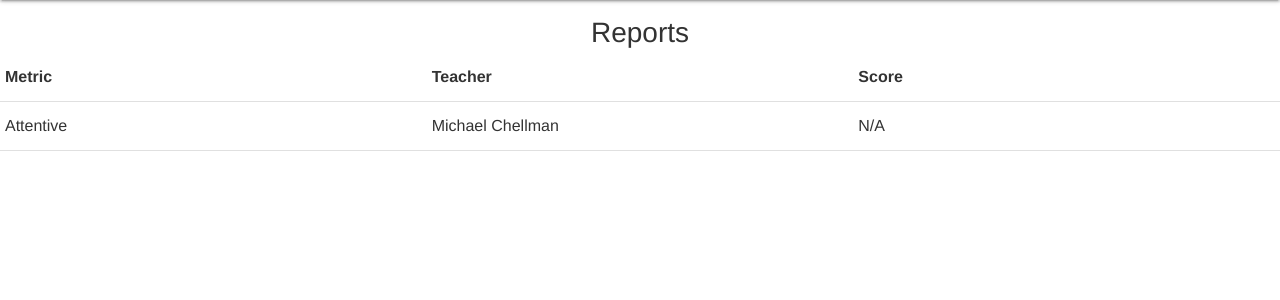
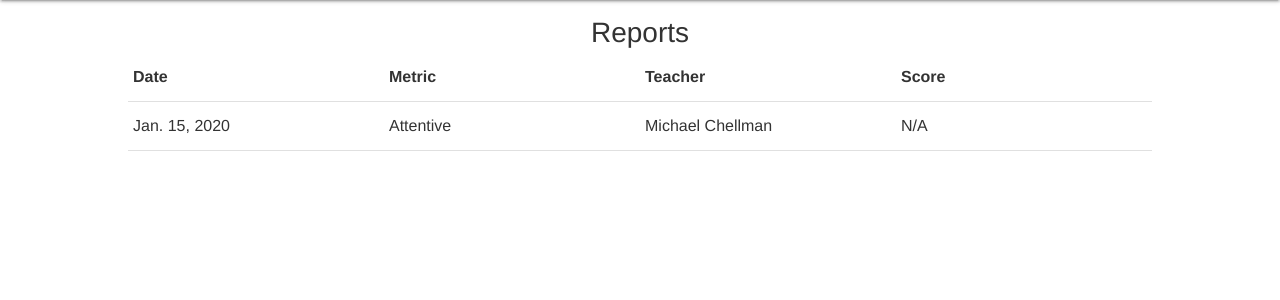
Before and after one commit to JoshuaOStafford/Vana-Pivot-Academic-Coaching, a Django app: page /reports/view in a window 1280 px wide. Shown: the part 64-364 px from the top of the page. Run offline with Django 3.2, Linux system fonts and the light colour scheme; data comes from the database, SQL or seed files in the repository; tables that the repository leaves empty hold one stand-in row (values such as "Sample post"); some libraries are stand-ins or nearby versions; some web fonts are replaced.

Commit message:
Setting up reports view page

```diff
--- a/templates/view_scores.html
+++ b/templates/view_scores.html
@@ -9,8 +9,12 @@
 </head>
 <body>
 <div id="page-title">Reports</div>
-<table>
+<div align="center">
+<table style="width: 80%">
     <tr>
+    <th>
+        Date
+    </th>
     <th>
         Metric
     </th>
@@ -24,6 +28,7 @@
     {% for metric in reports %}
         {% for report in metric %}
     <tr>
+        <td>{{ report.date }}</td>
        <td>{{ report.metric.name }}</td>
         <td>{{ report.teacher.name }}</td>
         <td>{% if report.NA %} N/A {% elif report.score == 0 %} No {% elif report.score == 1 %} Yes {% endif %}</td>
@@ -31,6 +36,7 @@
     {% endfor %}
     {% endfor %}
 </table>
+</div>
 </body>
 </html>
 {% endblock %}
```
